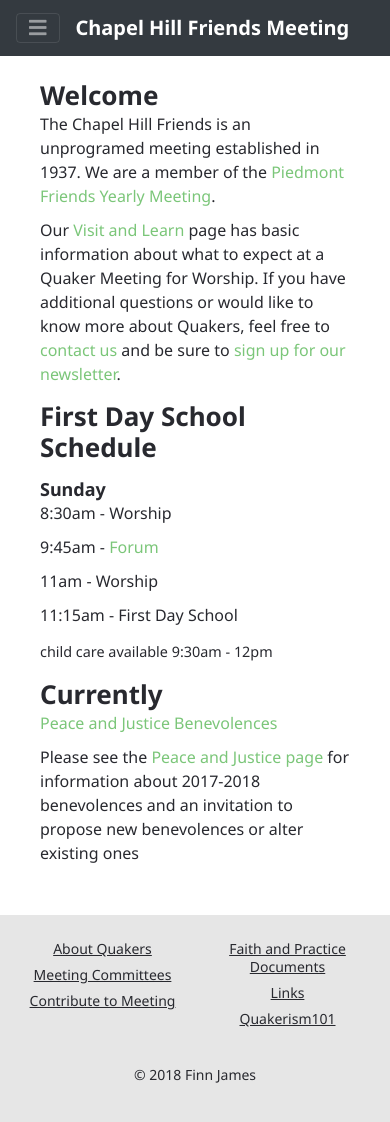
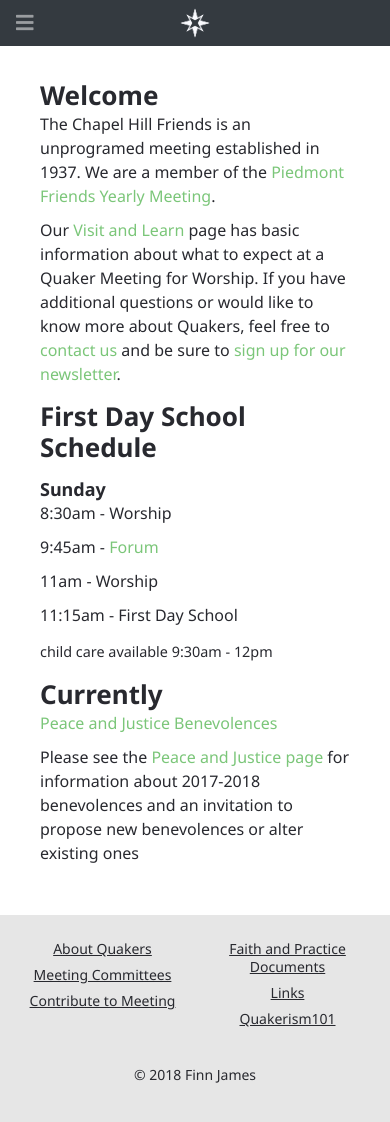
Before and after one commit to chfm/chfm.github.io, a Jekyll site: the page built from index.md, in a window 390 px wide and 1127 px high. Shown: the top 1122 px of the window. Built offline with Jekyll 4.4.1, drawn with Linux system fonts in a browser that asks for light colours; nearby versions of some CDN libraries.

Commit message:
refined new navbar

```diff
--- a/_layouts/default.html
+++ b/_layouts/default.html
@@ -6,14 +6,13 @@
 
 <div class="container-fluid" id="header">
   <nav class="navbar fixed-top navbar-expand-md navbar-dark bg-dark justify-content-start">
-    <button class="navbar-toggler" type="button" data-toggle="collapse" data-target="#navbarNavAltMarkup" aria-controls="navbarNavAltMarkup" aria-expanded="false" aria-label="Toggle navigation">
+    <button id="menuButton" class="navbar-toggler" style="margin: 13px 10px 0 0; padding: 0; position: absolute; top: 0; border: none;" type="button" data-toggle="collapse" data-target="#navbarNavAltMarkup" aria-controls="navbarNavAltMarkup" aria-expanded="false" aria-label="Toggle navigation">
       <span class="fas fa-bars"></span>
     </button>
-    <a href="{{site.baseurl}}/landing">
-      <span class="navbar-brand d-none d-md-block">CHFM</span>
-      <span class="navbar-brand ml-3 d-md-none d-block">Chapel Hill Friends Meeting</span>
+    <a class="mx-auto" href="{{site.baseurl}}/landing">
+      <img width="30" height="30" src="assets/images/icons/quaker-star-light.png">
     </a>
-    <div class="collapse navbar-collapse" id="navbarNavAltMarkup">
+    <div class="collapse navbar-collapse ml-2" id="navbarNavAltMarkup">
       <div class="navbar-nav">
         {% for item in site.data.navigation %}
           <a class="nav-item nav-link {% if page.url == item.link %}active{% endif %}" href="{{ site.baseurl }}{{ item.link }}">
--- a/_sass/main.scss
+++ b/_sass/main.scss
@@ -63,8 +63,6 @@
   display: inline-block;
   margin-top: 5px;
   margin-bottom: 0px;
-  // @include gradient-text();
-  // @include site-gradient();
 }
 
 h2 {
@@ -129,7 +127,6 @@
   text-align: center;
   font-size: 22px;
   color: $color3;
-  // @include gradient-text();
   margin: 0px;
 }
 
@@ -138,7 +135,20 @@
   /* If max-width does not work, try using width instead */
 }
 
-// new navbar styling
+// navbar
+.navbar .collapsed {
+  color: #9A9DA0;
+}
+
+
+#menuButton span:hover:before {
+  color: $color2;
+}
+
+#menuButton:focus {
+  outline: none;
+}
+
 .navbar {
   font-size: 16px;
 }
```
